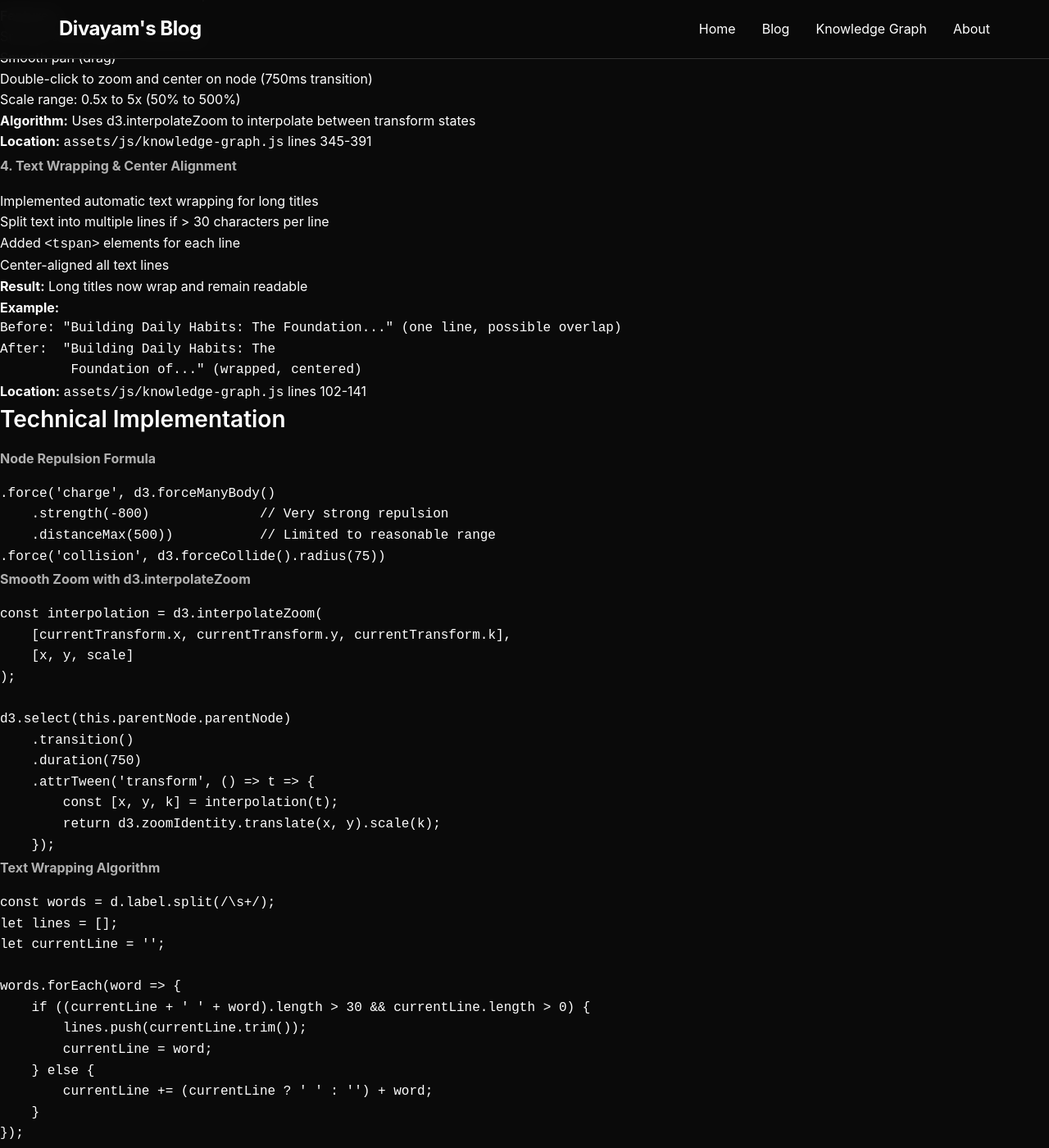
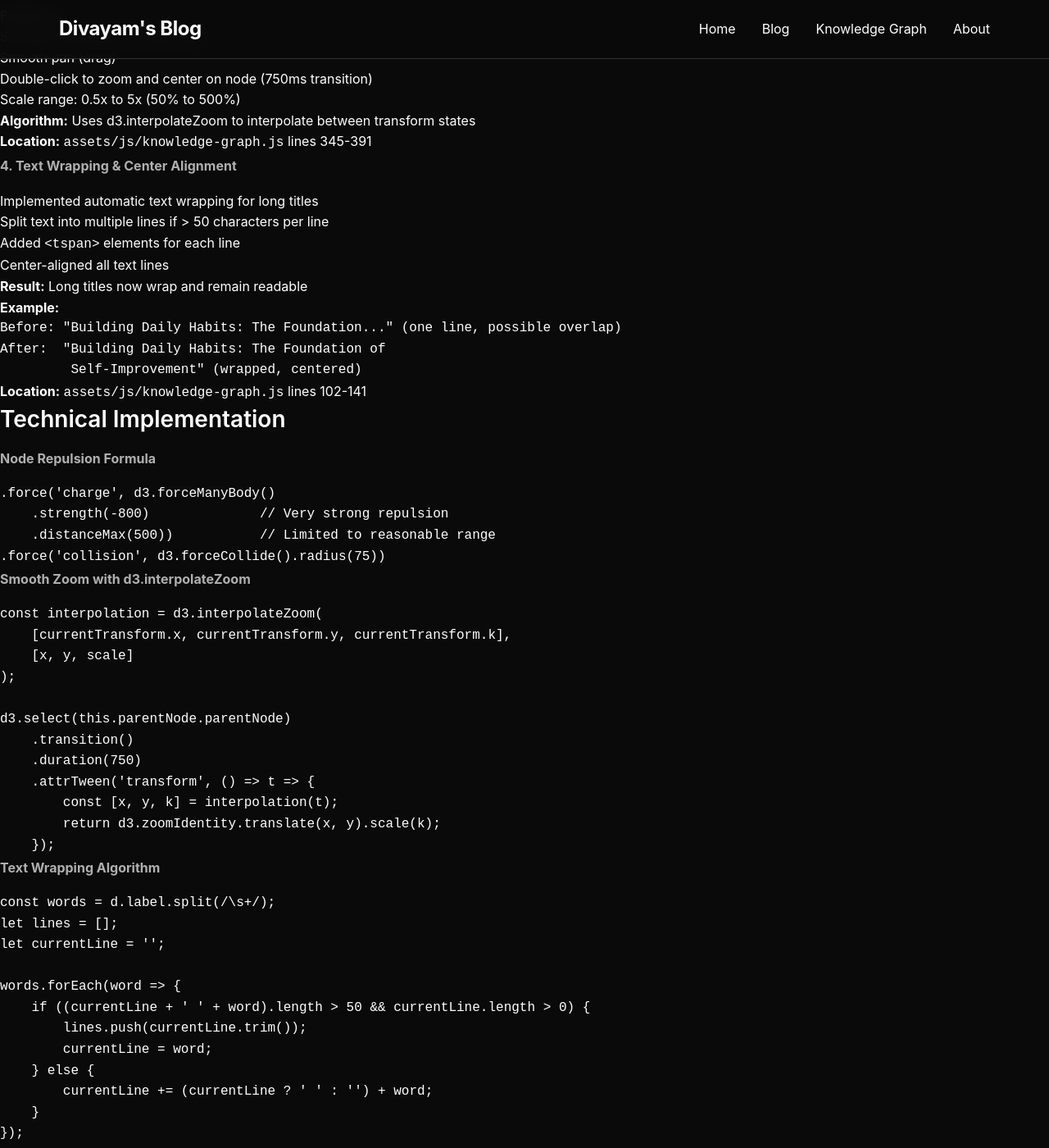
Before and after one commit to divayamsharma/Blog, a Jekyll site: the page built from now.md, in a window 1280 px wide and 1400 px high, scrolled down 5485 px. Shown: the whole window at 82% size. Built offline with Jekyll 4.4.1, drawn with Linux system fonts in a browser that asks for light colours; our own code applies the rules of GitHub Pages for plain Markdown files; some of the changed text lies outside the part shown.

Commit message:
Increase text wrapping threshold: 30 chars → 50 chars per line

````diff
--- a/assets/data/posts-graph.json
+++ b/assets/data/posts-graph.json
@@ -287,6 +287,6 @@
       "strength": 0.6666666666666666
     }
   ],
-  "generated": "2025-11-02T04:12:04.363Z",
+  "generated": "2025-11-02T04:18:49.061Z",
   "postCount": 9
 }
--- a/assets/js/knowledge-graph.js
+++ b/assets/js/knowledge-graph.js
@@ -113,7 +113,7 @@
             .each(function(d) {
                 // Split text into words for wrapping
                 const words = d.label.split(/\s+/);
-                const maxCharsPerLine = 30;
+                const maxCharsPerLine = 50;
                 let lines = [];
                 let currentLine = '';
 
--- a/now.md
+++ b/now.md
@@ -208,15 +208,15 @@
 
 **4. Text Wrapping & Center Alignment**
 - Implemented automatic text wrapping for long titles
-- Split text into multiple lines if > 30 characters per line
+- Split text into multiple lines if > 50 characters per line
 - Added `<tspan>` elements for each line
 - Center-aligned all text lines
 - **Result:** Long titles now wrap and remain readable
 - **Example:**
   ```
   Before: "Building Daily Habits: The Foundation..." (one line, possible overlap)
-  After:  "Building Daily Habits: The
-           Foundation of..." (wrapped, centered)
+  After:  "Building Daily Habits: The Foundation of
+           Self-Improvement" (wrapped, centered)
   ```
 - **Location:** `assets/js/knowledge-graph.js` lines 102-141
 
@@ -253,7 +253,7 @@
 let currentLine = '';
 
 words.forEach(word => {
-    if ((currentLine + ' ' + word).length > 30 && currentLine.length > 0) {
+    if ((currentLine + ' ' + word).length > 50 && currentLine.length > 0) {
         lines.push(currentLine.trim());
         currentLine = word;
     } else {
@@ -339,7 +339,7 @@
 
 ### Known Notes
 
-1. **Text Wrapping Threshold** - Set to 30 characters per line (adjusted from 15)
+1. **Text Wrapping Threshold** - Set to 50 characters per line (adjusted from 30)
    - Can be adjusted if titles need more/less width
    - Location: Line 116 in knowledge-graph.js
 
@@ -359,7 +359,7 @@
 
 **Session Status:** ✅ COMPLETE - Graph enhancements deployed and tested
 **Previous Session:** ✅ Label overlap initially fixed (Phase 1)
-**Text Wrapping:** Now set to 30 characters per line for optimal readability
+**Text Wrapping:** Now set to 50 characters per line for optimal readability
 **Next Steps:** Monitor usage and gather feedback on new interactions
 
 ---
````
